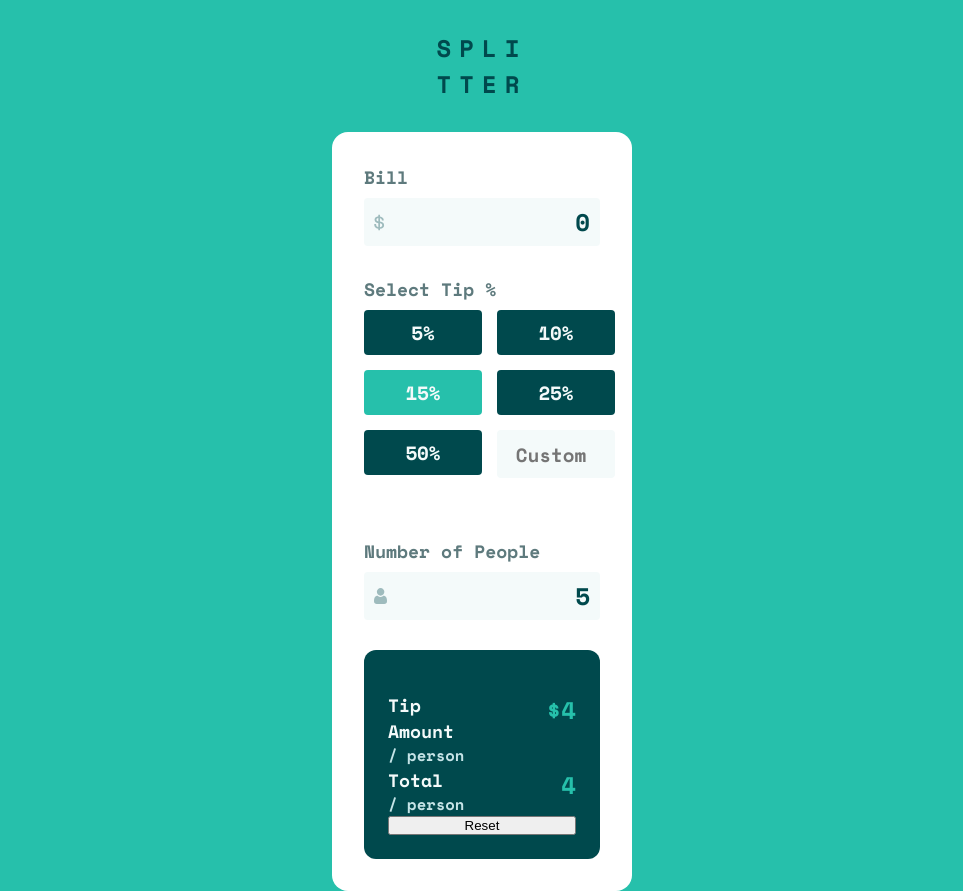
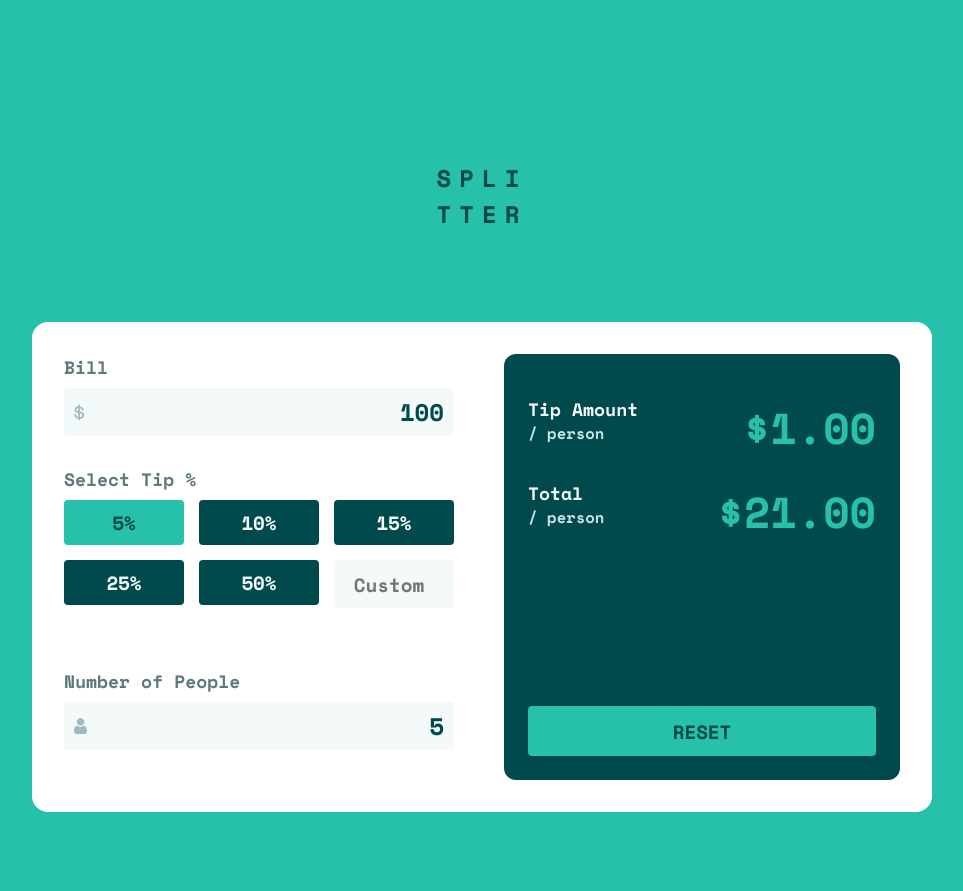
Before and after one commit to RodCri/Tip-calculator-app, a plain HTML site: page index.html in a window 1280 px wide. Both pictures are taken after a click on the button "5%". Shown: the whole page, without its empty margins (158-1121 px from the left). After the commit the page ends 862 px from the top, so only its background shows below. Drawn offline with nearby package versions, Linux system fonts and the light colour scheme.

Commit message:
add function js

```diff
--- a/index.html
+++ b/index.html
@@ -17,7 +17,7 @@
   <section class="calculator">
     <div class="calculator__options">
       <label for="bill" class="calculator__options--label">Bill</label>
-      <input type="number" id="bill" class="calculator__options--bill" value="0">
+      <input type="number" id="bill" class="calculator__options--bill" value="100">
       <fieldset class="btns">
         <legend class="btns__legend">Select Tip %</legend>
         <button class="btns__button btns__button--selected">5%</button>
@@ -27,7 +27,7 @@
         <button class="btns__button">50%</button>
         <input type="number" name="custome" id="custom" placeholder="Custom" class="btns__custom">
       </fieldset>
-      <label for="bill" class="calculator__people--label">Number of People <span class="alert"></span></label>
+      <label for="bill" class="calculator__people--label">Number of People <span id="alert"></span></label>
       <input type="number" id="people" class="calculator__people--bill" value="5">
     </div>
     <div class="calculator__result">
@@ -36,14 +36,14 @@
           <p class="results__tip-amount">Tip Amount</p>
           <p class="results__tip-person">/ person</p>
         </div>
-        <p class="results__tip-value">$4</p>
+        <p class="results__tip-value">$0</p>
         <div>
           <p class="results__total-amount">Total</p>
           <p class="results__total-person">/ person</p>
         </div>
-        <p class="results__total-value">4</p>
+        <p class="results__total-value">$0</p>
       </div>
-      <button>Reset</button>
+      <button class="results__reset">Reset</button>
     </div>
   </section>
   <script src="js/main.js"></script>
--- a/js/main.js
+++ b/js/main.js
@@ -0,0 +1,75 @@
+let bill = document.querySelector('.calculator__options--bill');
+let billNumber = parseInt(bill.value);
+
+let people = document.querySelector('.calculator__people--bill');
+let peopleNumber = parseInt(people.value);
+
+let buttons = document.querySelectorAll('.btns__button');
+
+let tipAmount = document.querySelector('.results__tip-value');
+let totalResul = document.querySelector('.results__total-value');
+
+let tipValue = 5;
+
+let alert = document.querySelector('#alert');
+
+buttons.forEach(element =>{
+  element.addEventListener('click', (event)=>{
+    // Elimino la clase selected a todos los botones
+    buttons.forEach(element =>{
+      element.classList.remove('btns__button--selected');
+    });
+    // Agrego la clase selected al botton seleccionado
+    element.classList.add('btns__button--selected');
+
+    tipValue = parseInt(event.target.innerText.slice(0,-1));
+    calculateTip();
+  });
+});
+
+// Actualizando custom
+let custom = document.querySelector('.btns__custom');
+custom.addEventListener('input', ()=>{
+  tipValue = parseInt(custom.value);
+  if(isNaN(tipValue)){
+
+  }else{
+    calculateTip();
+  }
+});
+
+// Actualizando el bill
+bill.addEventListener('input', () => {
+  billNumber = parseFloat(bill.value);
+  calculateTip();
+});
+
+// Actualizando people
+people.addEventListener('input', () =>{
+  peopleNumber = parseFloat(people.value);
+  if(peopleNumber == 0 || isNaN(peopleNumber)){
+    people.style.borderColor='rgb(164,68,68)';
+    alert.classList.add('error');
+  }else{
+    people.style.borderColor='hsl(189,41%,97%)';
+    alert.classList.remove('error');
+    calculateTip();
+  }
+})
+
+function calculateTip(){
+  // Calculo tip amount
+  tipAmount.innerText = '$' + ((billNumber * tipValue / 100) / peopleNumber).toFixed(2);
+  totalResul.innerText = '$' +(((billNumber * tipValue / 100) + billNumber)/ peopleNumber).toFixed(2);
+}
+
+// reset
+let reset = document.querySelector('.results__reset');
+reset.addEventListener('click',()=>{
+  bill.value = 0;
+  billNumber = 0;
+  people.value = 5;
+  peopleNumber = 5;
+  custom.value = 'Custom';
+  calculateTip();
+});
--- a/sass/style.scss
+++ b/sass/style.scss
@@ -44,12 +44,17 @@
     font-size: .8em;
     border: none;
     border-radius: 4px;
+    &:active{
+      background-color: $strong-cyan;
+      color: $very-dark-cyan
+    }
     &:hover{
       cursor: pointer;
     }
-  }
-  &__button:nth-child(4){
-    background-color: $strong-cyan;
+    &--selected{
+      background-color: $strong-cyan;
+      color: $very-dark-cyan
+    }
   }
   &__custom{
     @include mixins.input(unset);
@@ -62,7 +67,11 @@
   @include mixins.input('../images/icon-person.svg');
 }
 .error{
-  border: 2px solid rgb(164, 68, 68);
+  color: rgb(164,68,68);
+  &::after{
+    content: "Can't be zero";
+    font-size: .7em;
+  }
 }
 .calculator__result{
   background-color: $very-dark-cyan;
@@ -74,7 +83,9 @@
 }
 .results{
   display: grid;
-  grid-template-columns: 1fr 1fr;
+  grid-template-columns: 2fr 1fr;
+  gap: 20px;
+  margin-bottom: 20px;
   &__tip-amount{
     font-size: .75em;
     color: $very-light-grayish-cyan;
@@ -98,3 +109,51 @@
     @extend .results__tip-value;
   }
 }
+.results__reset{
+  background-color: $strong-cyan;
+  height: 50px;
+  color: $very-dark-cyan;
+  text-transform: uppercase;
+  font-size: .8em;
+  font-family: $font;
+  border: none;
+  border-radius: 4px;
+  &:hover{
+    cursor: pointer;
+    background-color: $light-grayish-cyan;
+  }
+}
+
+
+@media(min-width:920px){
+  .header__title{
+    margin: 160px 0 90px;
+  }
+  .calculator{
+    width: 900px;
+    display: flex;
+    gap: 50px;
+    margin-bottom: 50px;
+  }
+  .calculator__options{
+    flex: 1;
+  }
+  .calculator__result{
+    flex: 1;
+  }
+  .btns{
+    grid-template-columns: repeat(3, 1fr);
+    &__button{
+      width: 120px;
+    }
+  }
+  .results{
+    &__tip-value {
+      font-size: 1.8em
+    }
+    &__total-value {
+      font-size: 1.8em
+    }
+  }
+
+}
```
Also changed, not shown: css/style.css, 1 other file.
